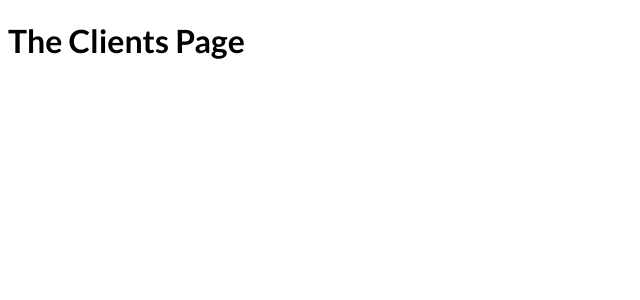
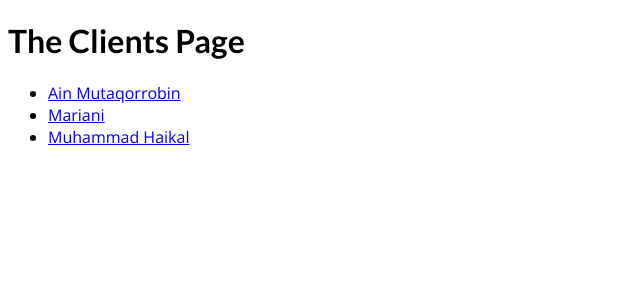
Before and after one commit to ainmutaqorrobin/nextFileRouting, a Next.js app: page /clients in a window 1280 px wide. Shown: the top 300 px of the page, without its empty margins (0-640 px from the left). Built offline with nearby package versions, Linux system fonts and the light colour scheme.

Commit message:
next Link routes

```diff
--- a/pages/clients/index.js
+++ b/pages/clients/index.js
@@ -1,7 +1,21 @@
+import Link from "next/link";
+
 export default function ClientsPage() {
+  const clients = [
+    { id: "robin", name: "Ain Mutaqorrobin" },
+    { id: "yani", name: "Mariani" },
+    { id: "haikal", name: "Muhammad Haikal" },
+  ];
   return (
     <div>
       <h1>The Clients Page</h1>
+      <ul>
+        {clients.map((client) => (
+          <li key={client.id}>
+            <Link href={`/clients/${client.id}`}>{client.name}</Link>
+          </li>
+        ))}
+      </ul>
     </div>
   );
 }
```
Also changed, not shown: pages/index.js (+10 -0 lines).
